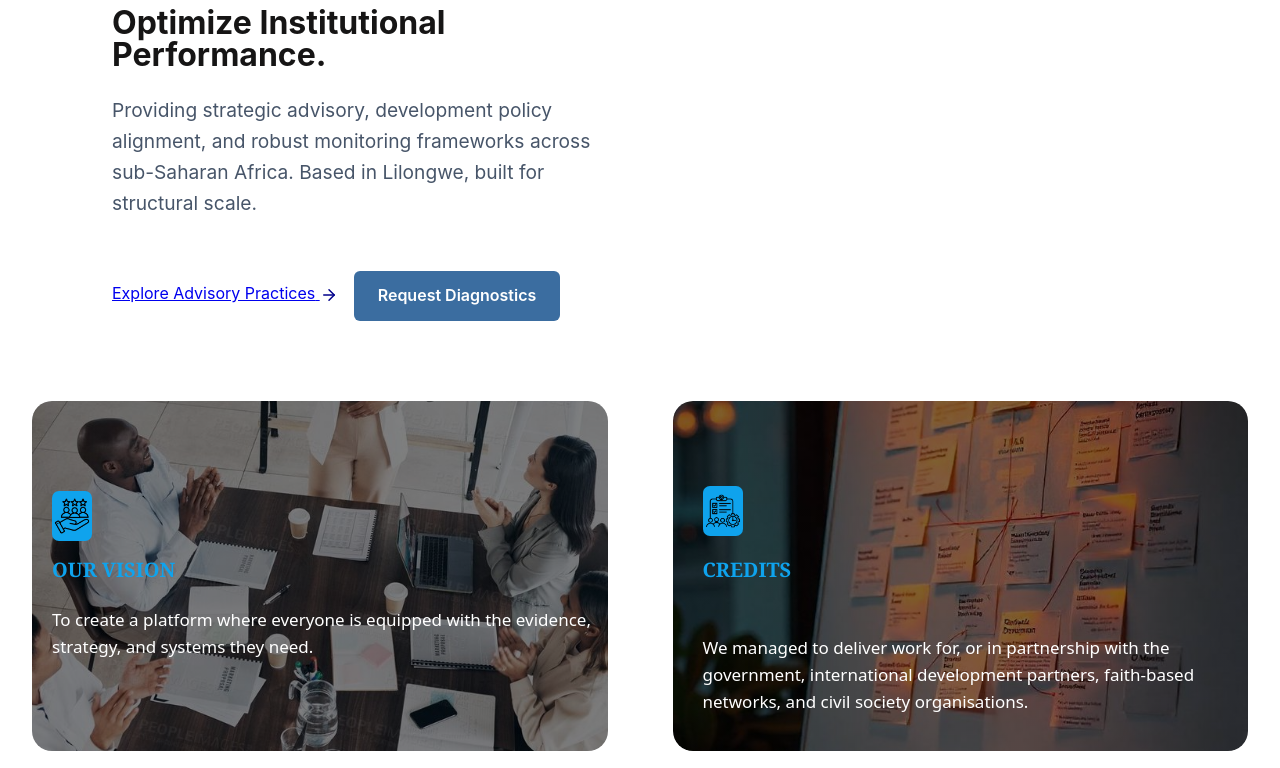
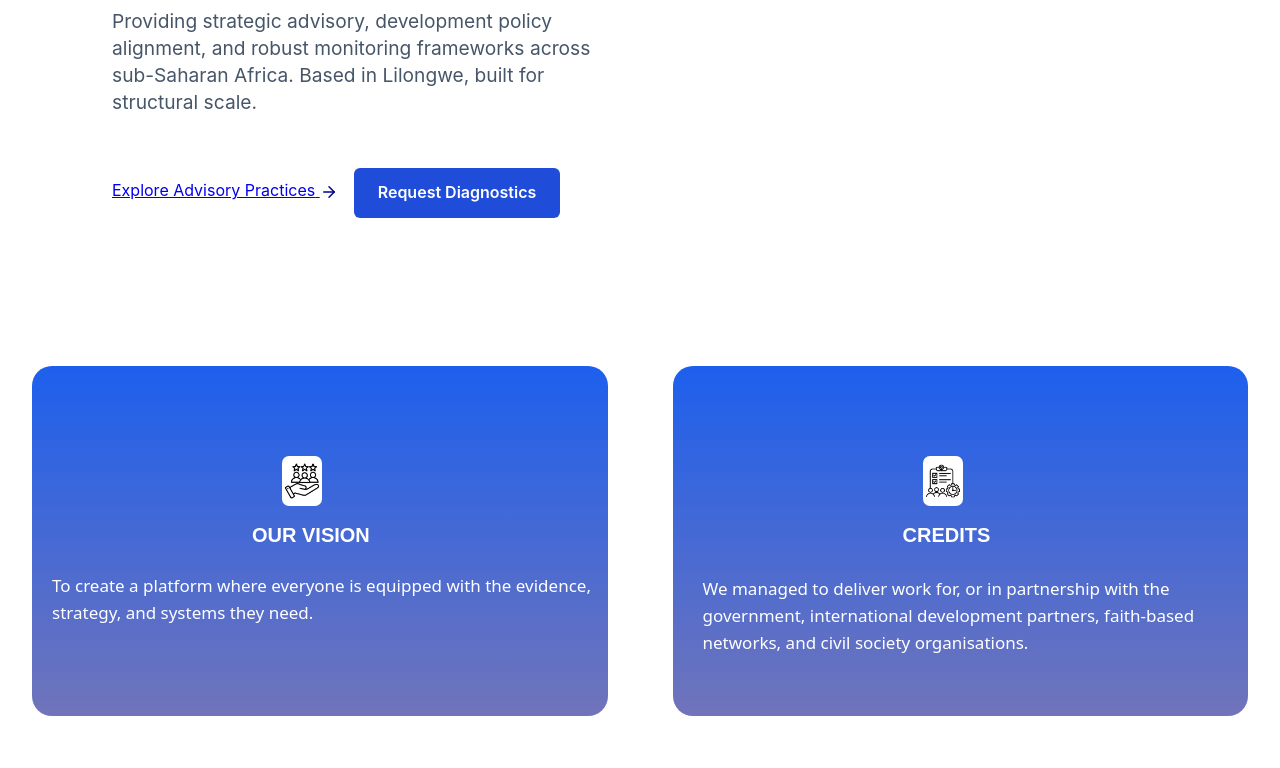
Before and after one commit to tkamwathiza-ai/amplified_partnerships, a React app in the folder frontend/: page / in a window 1280 px wide. Shown: the part 272-1040 px from the top of the page. Built offline with nearby package versions, Linux system fonts and the light colour scheme; the HTML template or start-up script is replaced by a standard one.

Commit message:
Removed images from home page and added some color to the credits, vision... sections

```diff
--- a/frontend/src/App.jsx
+++ b/frontend/src/App.jsx
@@ -30,6 +30,9 @@ function App() {
         </div>
       </nav>
 
+      {/*Horizontal grey line seperating the navigation bar and the hero page*/}
+      <hr style={{ border: 'none', height: '0.2px', backgroundColor: '#1a1717', width: '100%' }}/>
+
       <main style={{ minHeight: '75vh' }}>
         <Routes>
           <Route path="/" element={<Home />} />
@@ -37,6 +40,7 @@ function App() {
           <Route path="/services" element={<Services />} />
           <Route path="/contact" element={<Contact />} /> {/* 3. Register Route */}
         </Routes>
+
       </main>
       <Footer />
 
--- a/frontend/src/index.css
+++ b/frontend/src/index.css
@@ -25,13 +25,13 @@ body {
   flex-direction: row; /* Align items horizontally */
   justify-content: space-between;/* Space between logo and links */
   align-items: center;
-  margin: 7px 10px 0;
+  /*margin: 7px 10px 0;*/ /* this makes the navigation bar to have some spaces*/
   padding: 3px 20px;
   background-color: #ffffff;
   background-size: cover;
   background-position: center;
   background-repeat: no-repeat;
-  border-radius: 7px;
+  /*border-radius: 7px;*/
   box-sizing: border-box;
 }
 .nav-branding {
@@ -47,7 +47,7 @@ body {
   margin: 4px 0;
 }
 .nav-paragraph {
-  color:#1b1465ff;
+  color:#1f4dd9;
   font-weight: 900;
   font-size: 20px;
 
@@ -59,10 +59,10 @@ body {
 }
 
 .nav-item {
-  color: #4873f2';
+  color: #1f4dd9';
   text-decoration: none;
   font-weight: 600;
-  transition: color 0.2s ease;
+  transition: color 0.2s ease
 }
 
 .nav-item:hover {
@@ -117,7 +117,7 @@ body {
   gap: 65px;
   width: 100%;
   height: 350px;
-  margin-top: 5px;
+  margin-top: 100px;
   margin-bottom: 65px;
 }
 .hero-left{
@@ -130,49 +130,35 @@ body {
   justify-content: center;
   border-radius: 20px;
   align-items: center;
-}
-.photo-container{
-  position: absolute;
-  inset: 0;
-  width: 100%;
-  height: 100%
-}
-.big-image{
-  position: absolute;
-  width: 100%;
-  height: 100%;
-  object-fit: cover;
-  display: block;
-  inset: 0;
-  z-index: 0;
+  background-color: #e7ebee;
 }
 .hero-left .small-icon{
   position: absolute;
   width: 40px;
   height: 50px;
   object-fit: contain;
-  background-color: rgb(15, 163, 237);
+  background-color: #ffffff;
   border-radius: 7px;
   padding: 2px;
-  left: 20px;
+  left: 250px;
   top: 90px;
   z-index: 2;
 }
 .hero-left h2{
   position: absolute;
-  font-family:Cambria, Cochin, Georgia, Times, 'Times New Roman', serif;
+  font-family:arial, Helvetica, sans-serif;
   font-size: 20px;
   font-weight: bolder;
-  color: rgb(15, 163, 237);
+  color: #ffffff;
   bottom: 165px;
-  left: 20px;
+  left: 220px;
   z-index: 2;
   transition: transform 0.3s ease-in-out;
 }
 .hero-left h2:hover{
   transform: translateY(-7px);
   cursor: pointer;
-  color: white;
+  color: rgb(27, 80, 214);
 }
 .hero-left p{
   position: absolute;
@@ -185,6 +171,14 @@ body {
   margin-bottom: 30px;
   z-index: 2;
 }
+.photo-container{
+  position: absolute;
+  inset: 0;
+  width: 100%;
+  height: 100%
+}
+
+
 .hero-right{
   position: relative;
   width: 100%;
@@ -195,6 +189,7 @@ body {
   justify-content: center;
   border-radius: 20px;
   align-items: center;
+  background-color: #e7ebee;
 }
 .image-container{
   position: relative;
@@ -216,21 +211,21 @@ body {
   width: 40px;
   height: 50px;
   object-fit: contain;
-  background-color: rgb(15, 163, 237);
+  background-color: rgb(255, 255, 255);
   border-radius: 7px;
   padding: 2px;
-  left: 30px;
-  top: 85px;
+  left: 250px;
+  top: 90px;
   z-index: 2;
 }
 .hero-right h2{
   position: absolute;
-  font-family: Georgia, 'Times New Roman', Times, serif;
+  font-family:arial, Helvetica, sans-serif;
   font-size: 20px;
   font-weight: bolder;
-  color: rgb(15, 163, 237);
+  color: white;
   bottom: 140px;
-  left: 30px;
+  left: 230px;
   bottom: 155px;
   margin-bottom: 10px;
   z-index: 2;
@@ -239,13 +234,14 @@ body {
 .hero-right h2:hover{
   transform: translateY(-7px);
   cursor: pointer;
-  color: white;
+  color: rgb(229, 255, 0);
 }
 .hero-right p{
   position: absolute;
   font-family: system-ui, -apple-system, BlinkMacSystemFont, 'Segoe UI', Roboto, Oxygen, Ubuntu, Cantarell, 'Open Sans', 'Helvetica Neue', sans-serif;
   font-size: 17px;
   color: white;
+  top: 209px;
   left: 30px;
   bottom: 35px;
   z-index: 2;
@@ -256,7 +252,7 @@ body {
   height: 100%;
   inset: 0;
   z-index: 1;
-  background: linear-gradient(rgba(0, 0, 0, 0.5), rgba(0, 0, 0, 0.5));
+  background: linear-gradient(rgba(17, 87, 237, 0.947), rgba(5, 9, 139, 0.526));
 }
 .bottom-hero{
   position: relative;
--- a/frontend/src/pages/Home.jsx
+++ b/frontend/src/pages/Home.jsx
@@ -14,16 +14,16 @@ function Home() {
     <div className="page-container" style={{ maxWidth: '1900px', margin: '0 auto' }}>
 
       {/* Hero Header Section */}
-      <section className="background-img" style={{ borderRadius: '20px', maxWidth: '1900px', margin: '0 auto' }}>
+      <section className="background-img" style={{  maxWidth: '1900px', margin: '0 auto' }}>
          <div style={{ position: 'relative', zIndex: 1, padding: '3rem', maxWidth: '600px', background: 'rgba(255,255,255,0.72)', /*backdropFilter: 'blur(px)',*/ margin: '2rem', borderRadius: '20px' }}>
-            <h1 className="section-title" style={{ color: '#1f4dd9', fontSize: '3.5rem', lineHeight: '0.9', margin: 0 }}>
+            <h1 className="section-title" style={{ color: '#14161b', fontSize: '3.5rem', lineHeight: '0.9', margin: 0 }}>
               Amplify Impact. <br />
-              <span style={{ color: '#161515', fontSize: '2rem', display: 'inline-block', marginTop: '1rem',lineHeight: '2rem'}}>Optimize Institutional Performance.</span>
+              {/*<span style={{ color: '#14161b', fontSize: '2rem', display: 'inline-block', marginTop: '1rem',lineHeight: '2rem'}}>Optimize Institutional Performance.</span>*/}
 
             </h1>
 
 
-            <p style={{ color: '#475569', fontSize: '1.2rem', lineHeight: '1.6', margin: '1.5rem 0 2.5rem' }}>
+            <p style={{ color: '#475569', fontSize: '1.2rem', lineHeight: '1.4', margin: '1.5rem 0 2.5rem' }}>
               Providing strategic advisory, development policy alignment, and robust monitoring frameworks across sub-Saharan Africa. Based in Lilongwe, built for structural scale.
             </p>
 
@@ -35,7 +35,7 @@ function Home() {
                 </span>
               </Link>
 
-              <span style={{ marginTop: '0.8rem', backgroundColor: '#3b6da0',  borderRadius: '6px', padding: '0.75rem 1.5rem', cursor: 'pointer' }}>
+              <span style={{ marginTop: '0.8rem', backgroundColor: '#1f4dd9',  borderRadius: '6px', padding: '0.75rem 1.5rem', cursor: 'pointer' }}>
                 <Link to="/contact" style={{ color: '#ffffff', textDecoration: 'none', fontWeight: '600' }}>
                   Request Diagnostics
                 </Link>
@@ -51,11 +51,7 @@ function Home() {
       {/*Left Side*/}
        <div className="hero-left">
           <div className="photo-container">
-          <img
-             src={heroImage}
-             alt="Overlayhero"
-             className="big-image"
-          />
+
           <div className="overlay-content"></div>
 
           <img
@@ -73,11 +69,7 @@ function Home() {
        {/*Right Side*/}
         <div className="hero-right">
          < div className="image-container">
-            <img
-            src={heroImg}
-            alt="Overlayhero"
-            className="big-image"
-         />
+
          <div className="overlay-content"></div>
 
           <img
```
